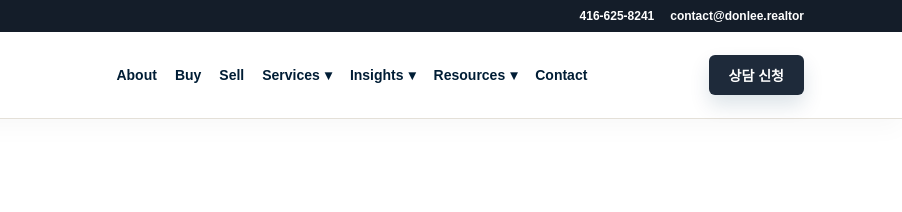
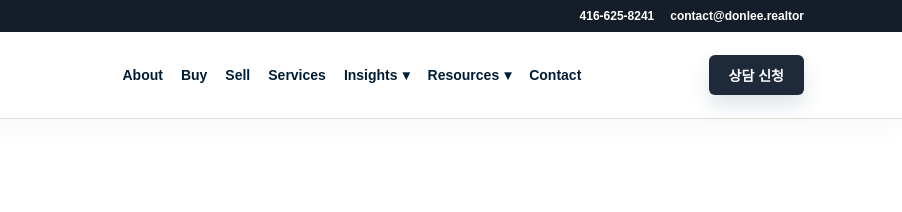
Before and after one commit to swaylymusic/donghotheagent-static, an Astro site: page / in a window 1280 px wide. Shown: the top 212 px of the page, 378-1280 px from the left. Built offline with nearby package versions, Linux system fonts and the light colour scheme; Astro itself is replaced by a stand-in of ours.

Commit message:
Simplify services navigation

```diff
--- a/src/layouts/BaseLayout.astro
+++ b/src/layouts/BaseLayout.astro
@@ -140,17 +140,7 @@ const gaMeasurementId = "G-H1TPFXTMXJ";
           <a class:list={[{ active: isActive("/about/") }]} href="/about/">About</a>
           <a class:list={[{ active: isActive("/category/buying-selling/") }]} href="/category/buying-selling/">Buy</a>
           <a class:list={[{ active: isActive("/home-value/") }]} href="/home-value/">Sell</a>
-          <div class:list={["nav-dropdown", { active: isActive("/services/") }]}>
-            <button class="nav-dropdown-toggle" type="button" aria-haspopup="true" aria-expanded="false" aria-controls="services-menu">
-              Services <span aria-hidden="true">▾</span>
-            </button>
-            <div class="nav-dropdown-menu" id="services-menu">
-              <a href="/services/#buyer-representation">Buyer Representation</a>
-              <a href="/services/#seller-representation">Seller Representation</a>
-              <a href="/services/#rental-support">Rental Support</a>
-              <a href="/services/#investment-guidance">Investment Guidance</a>
-            </div>
-          </div>
+          <a class:list={[{ active: isActive("/services/") }]} href="/services/">Services</a>
           <div class:list={["nav-dropdown", { active: isActive("/blog/") || isActive("/category/") }]}>
             <button class="nav-dropdown-toggle" type="button" aria-haspopup="true" aria-expanded="false" aria-controls="insights-menu">
               Insights <span aria-hidden="true">▾</span>
```
